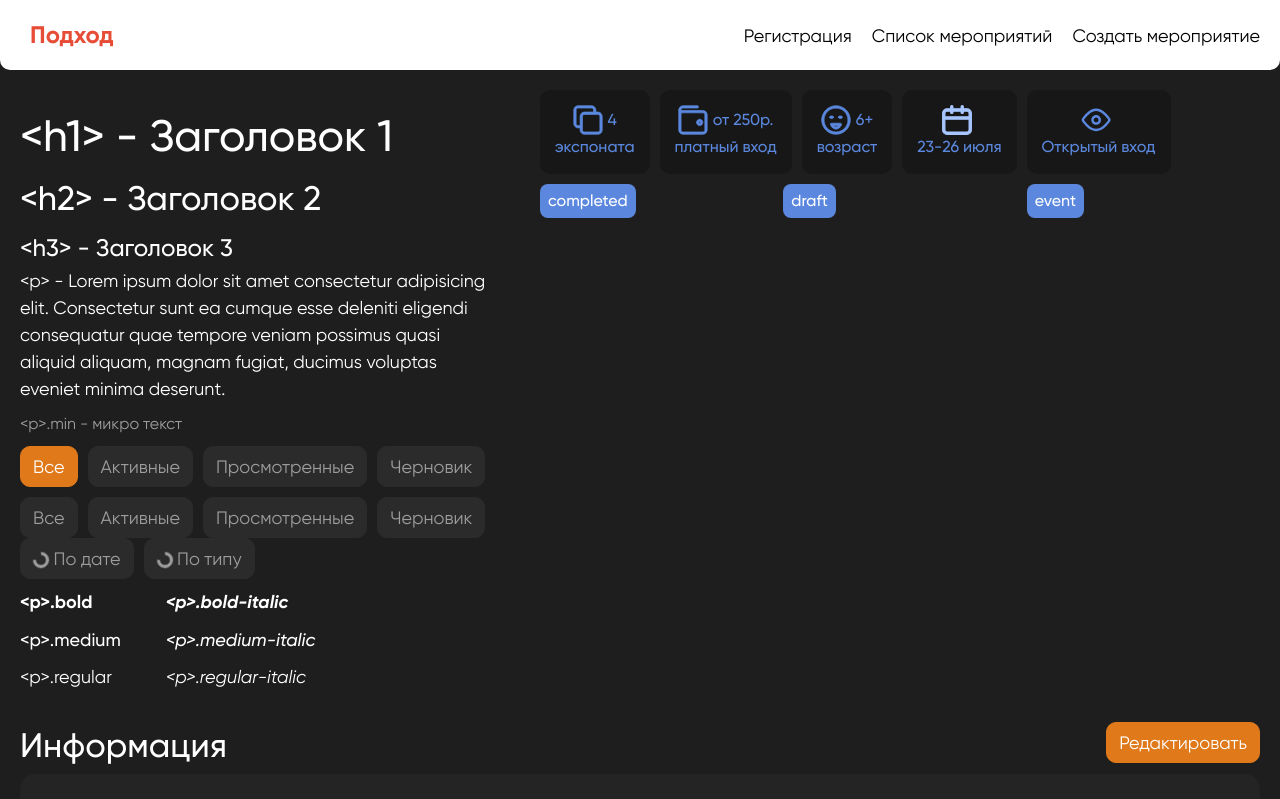
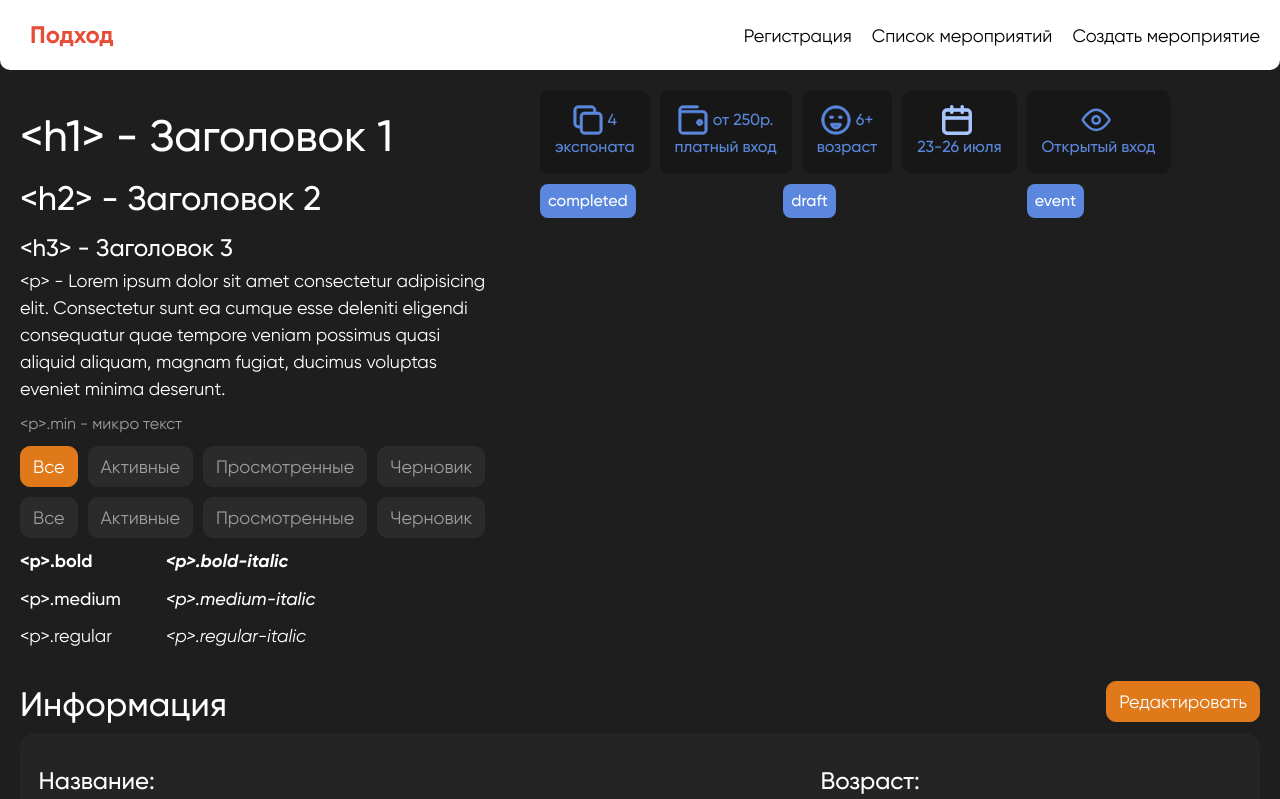
Before and after one commit to Anto-MSHK/podhod_front, a React (Create React App) app: page / in a window 1280 px wide. Shown: the top 799 px of the page. Built offline with nearby package versions, Linux system fonts and the light colour scheme.

Commit message:
filter peredelaniy

```diff
--- a/src/components/Filters/BtnFilters.tsx
+++ b/src/components/Filters/BtnFilters.tsx
@@ -1,53 +1,63 @@
-import React, {FC, useState} from 'react';
-import {Button, Spinner} from "reactstrap";
-import styles from "./ButtonFilter.module.css";
-import {ButtonArt} from "../ButtonArt/ButtonArt";
-
+import React, { FC, useState } from 'react';
+import { ButtonArt } from '../ButtonArt/ButtonArt';
+import styles from './ButtonFilter.module.css';
+import icon10 from '../../assets/icons/Icon10.svg'
+import icon11 from '../../assets/icons/Icon11.svg'
 
 interface SortI {
-    sort: { name: string}[];
-    date: string | number;
+    sort: { name: string, icon: string }[];
+    date: string;
     type?: string;
+    onFilter: (date: string | number, type?: string | undefined) => void;
 }
 
-export const BtnFilters: FC<SortI> = ({date,sort , type}) => {
+export const BtnFilters: FC<SortI> = ({ date, sort, type, onFilter }) => {
+    const [selectedButtonIndex, setSelectedButtonIndex] = useState<number | null>(null);
 
-    const [cSelected, setCSelected] = useState<number []>([]);
+    const handleDateFilter = (date: string | number) => {
+        onFilter(date, type);
+    };
 
-    const onCheckboxBtnClick = (selected: number) => {
-        const index = cSelected.indexOf(selected);
-        if (index < 0) {
-            cSelected.push(selected);
-        } else {
-            cSelected.splice(index, 1);
-        }
-        setCSelected([...cSelected]);
+    const handleTypeFilter = (type: string, index: number) => {
+        setSelectedButtonIndex(index);
+        onFilter(date, type);
     };
 
     return (
         <div className={styles.buttonsWrapper}>
-            {sort && sort.map((el, index) => {
-                index++
+            {sort &&
+                sort.map((el, index) => {
+                    index++;
+                    const isActive = index === selectedButtonIndex;
+
                     return (
                         <div key={index}>
+                            {el.name === 'Date' ? (
                                 <ButtonArt
-                            color={cSelected.includes(index) ? "warning" : undefined}
                                     className={`${styles.btnItem} ${
-                                cSelected.includes(index) ? styles.activate : styles.deactivate
+                                        date === 'all' || date === el.name.toLowerCase()
+                                            ? styles.activate
+                                            : styles.deactivate
                                     }`}
-                            onClick={() => onCheckboxBtnClick(index)}
-                            active={cSelected.includes(index)}
-                        ><Spinner size="sm">
-                        </Spinner>
-                            <span>
-                             {' '}{el.name}
-                        </span>
+                                    onClick={() => handleDateFilter(el.name.toLowerCase())}
+                                >
+                                    <img src={el.icon} alt={`icon ${index}`} />
+                                    <span className={styles.btnItem}>{el.name}</span>
                                 </ButtonArt>
+                            ) : (
+                                <ButtonArt
+                                    color={isActive ? 'warning' : undefined}
+                                    className={`${styles.btnItem} ${isActive ? styles.activate : styles.deactivate}`}
+                                    onClick={() => handleTypeFilter(el.name.toLowerCase(), index)}
+                                    active={isActive}
+                                >
+                                    <img src={el.icon} alt={`icon ${index}`} />
+                                    <span className={styles.btnItem}>{el.name}</span>
+                                </ButtonArt>
+                            )}
                         </div>
                     );
                 })}
         </div>
     );
 };
-
-export default BtnFilters;
--- a/src/components/Filters/ButtonFilter.module.css
+++ b/src/components/Filters/ButtonFilter.module.css
@@ -9,6 +9,7 @@
     font-weight: 500;
     font-size: 18px;
     border-radius: 10px;
+    padding-left: 8px;
 }
 
 .activate {
--- a/src/pages/EventOverviewPage/EventOverviewPage.tsx
+++ b/src/pages/EventOverviewPage/EventOverviewPage.tsx
@@ -1,7 +1,7 @@
 import React, { useEffect } from 'react';
 import { StyledCard } from "../../components/StyledCard/StyledCard";
 import { BtnGroupSelect } from '../../components/ButtonGroup/ButtonGroup';
-import BtnFilters from '../../components/Filters/BtnFilters';
+import {BtnFilters} from '../../components/Filters/BtnFilters';
 import styles from "./EventOverviewPage.module.css";
 import event1 from "../../assets/pictures/Event1.png";
 import event2 from "../../assets/pictures/Event2.png";
@@ -10,6 +10,9 @@ import { useState } from 'react';
 import { ButtonArt } from './../../components/ButtonArt/ButtonArt';
 import { useFetchEventsQuery } from '../../app/services/EventsApi';
 import { EventT } from '../../app/Types/EventsT';
+import {date} from "yup";
+import icon10 from '../../assets/icons/Icon10.svg'
+import icon11 from '../../assets/icons/Icon11.svg'
 
 
 interface Iitems {
@@ -66,6 +69,8 @@ interface Iitems {
 
 
 const sort = [{ name: "По дате" }, { name: "По типу" }];
+const handleFilter = (date: string | number, type?: string | undefined) => {};
+
 
 export const EventOverviewPage: React.FC = () => {
     const { data: events, isLoading } = useFetchEventsQuery()
@@ -114,7 +119,14 @@ export const EventOverviewPage: React.FC = () => {
             <div className={styles.filter}>
                 <BtnGroupSelect view="radio" data={btnData} />
                 <div style={{ margin: "10px 0" }} />
-                <BtnFilters sort={sort} date={"12.02.2023"} type={""} />
+                <BtnFilters
+                    sort={[
+                        { name: 'По дате', icon: icon10 },
+                        { name: 'По типу', icon: icon11 },
+                    ]}
+                    date={"22.02.2023"}
+                    onFilter={handleFilter}
+                />
             </div>
             <div className={styles.events_wrapper}>
                 {
--- a/src/pages/StylePage/StylePage.tsx
+++ b/src/pages/StylePage/StylePage.tsx
@@ -23,7 +23,6 @@ import * as Yup from "yup";
 import { useFormik, FormikConfig } from "formik";
 import { ButtonArt } from "../../components/ButtonArt/ButtonArt";
 import { MyForm } from "./Test";
-import BtnFilters from "../../components/Filters/BtnFilters";
 
 export const MainPage = () => {
     const btnData = [
@@ -55,6 +54,10 @@ export const MainPage = () => {
             .required("Обязательное поле!"),
     };
 
+    // @ts-ignore
+    // @ts-ignore
+    // @ts-ignore
+    // @ts-ignore
     return (
         <div>
             <div style={{ display: "flex" }}>
@@ -72,7 +75,6 @@ export const MainPage = () => {
                     <BtnGroupSelect view="radio" data={btnData} />
                     <div style={{ margin: "10px 0" }} />
                     <BtnGroupSelect view="select" data={btnData} />
-                    <BtnFilters sort={sort} date={""} />
                     <div style={{ margin: "10px 0" }} />
                     <div style={{ display: "flex" }}>
                         <div style={{ marginRight: 45 }}>
```
Also changed, not shown: src/assets/icons/Icon11.svg (added), src/assets/icons/icon10.svg (added). Lines whose indentation alone changed are shown as unchanged.
